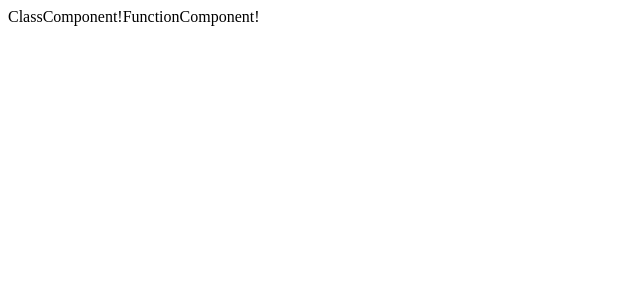
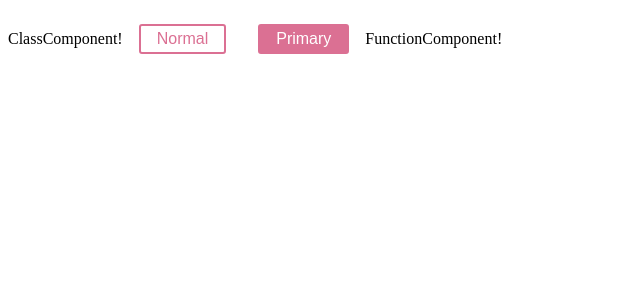
Before and after one commit to newskys/KiloSierra3, a React app: page / in a window 1280 px wide. Shown: the top 300 px of the page, without its empty margins (0-640 px from the left). Built offline with nearby package versions, Linux system fonts and the light colour scheme; the HTML template or start-up script is replaced by a standard one.

Commit message:
[study] setting > add styled-components

```diff
--- a/package.json
+++ b/package.json
@@ -39,6 +39,7 @@
     "history": "4.10.1",
     "node-sass": "4.14.1",
     "react": "16.8.1",
-    "react-dom": "16.8.1"
+    "react-dom": "16.8.1",
+    "styled-components": "^5.2.1"
   }
 }
--- a/src/ClassComponent.tsx
+++ b/src/ClassComponent.tsx
@@ -1,4 +1,17 @@
 import * as React from 'react';
+import styled from 'styled-components';
+
+const Button = styled.button`
+/* Adapt the colors based on primary prop */
+background: ${props => props.primary ? "palevioletred" : "white"};
+color: ${props => props.primary ? "white" : "palevioletred"};
+
+font-size: 1em;
+margin: 1em;
+padding: 0.25em 1em;
+border: 2px solid palevioletred;
+border-radius: 3px;
+`;
 
 class ClassComponent extends React.Component {
     // constructor(props) {
@@ -29,7 +42,14 @@
 
     render() {
         return (
-            <>ClassComponent!</>
+            <>
+
+            ClassComponent!
+
+            <Button>Normal</Button>
+            <Button primary>Primary</Button>
+
+            </>
         )
     }
 }
```
